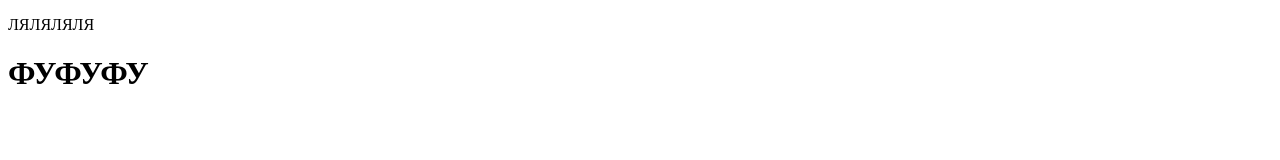
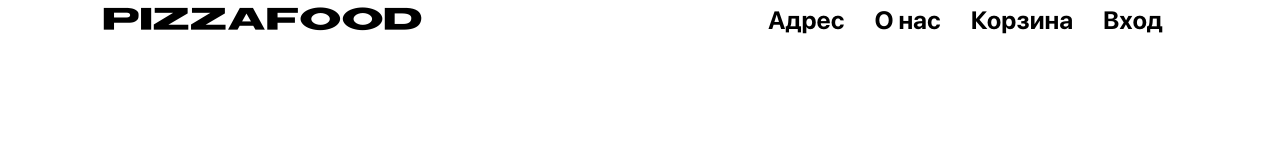
Before and after one commit to D1maKryt/Project, a plain HTML site: page HelloApp/index.html in a window 1280 px wide. Drawn offline with Linux system fonts and the light colour scheme.

Commit message:
Добавлены шрифты, изменено header и мелкие изменения

```diff
--- a/HelloApp/index.html
+++ b/HelloApp/index.html
@@ -3,10 +3,37 @@
 <head>
     <meta charset="UTF-8">
     <meta name="viewport" content="width=device-width, initial-scale=1.0">
+    <link rel="stylesheet" href="styles/style.css">
+    <link rel="stylesheet" href="styles/font.css">
     <title>Проект</title>
 </head>
 <body>
-    <p>ЛЯЛЯЛЯЛЯ</p>
-    <h1>ФУФУФУ</h1>
+    <header>
+
+        <a href="#" class="logo">PizzaFood</a>
+
+        <nav class="navbar">
+            <ul>
+                <li><a href="#">Адрес</a>
+                    <ul>
+                        <li><a href="#">Ленина 3а</a></li>
+                        <li><a href="#">Малышева 124</a></li>
+                    </ul>
+                </li>
+                <li><a href="#">О нас</a></li>
+                <li><a href="#">Корзина</a></li>
+                <li><a href="#">Вход</a></li>
+            </ul>
+        </nav>
+
+    </header>
+
+    <main>
+
+    </main>
+
+    <footer>
+
+    </footer>
 </body>
 </html>
--- /dev/null
+++ b/HelloApp/styles/font.css
@@ -0,0 +1,24 @@
+@font-face {
+    font-family: TS;
+    src: url(fonts/TS\ Block\ Bold.ttf);
+}
+
+@font-face {
+    font-family: sf-pro-regular;
+    src: url(fonts/SF-Pro-Display-Regular.otf);
+}
+
+@font-face {
+    font-family: sf-pro-medium;
+    src: url(fonts/SF-Pro-Display-Medium.otf);
+}
+
+@font-face {
+    font-family: sf-pro-bold;
+    src: url(fonts/SF-Pro-Display-Bold.otf);
+}
+
+@font-face {
+    font-family: sf-pro-black;
+    src: url(fonts/SF-Pro-Display-Black.otf);
+}
--- /dev/null
+++ b/HelloApp/styles/style.css
@@ -0,0 +1,94 @@
+* {
+    margin: 0px;
+    padding: 0px;
+    text-decoration: none;
+    box-sizing: border-box;
+    list-style: none;
+    font-family: sf-pro-regular;
+}
+
+::-webkit-scrollbar {
+    width: 0px;
+}
+
+img {
+    pointer-events: none;
+}
+
+
+/* HEADER */
+
+/* HEADER */
+header {
+    position: fixed;
+    top: 0;
+    left: 0;
+    right: 0;
+    display: flex;
+    justify-content: space-between;
+    align-items: center;
+    padding: 0 8%;
+    -webkit-backdrop-filter: blur(50px);
+    backdrop-filter: blur(50px);
+    background-color: rgba(0, 0, 0, 0);
+    width: 100%;
+    height: 5%;
+    z-index: 1000;
+    top: 0;
+}
+
+.logo {
+    font-size: 35px;
+    font-family: TS;
+    color: black;
+    transition: ease-in 0.5s;
+}
+
+.logo:hover {
+    color: orange;
+}
+
+header nav ul {
+    display: flex;
+}
+
+header nav ul li {
+    position: relative;
+}
+
+header nav ul li a {
+    padding: 15px;
+    color: black;
+    font-size: 25px;
+    font-family: sf-pro-bold;
+    display: block;
+    transition: ease-in-out 0.5s;
+}
+
+header nav ul li a:hover {
+    color: orange;
+}
+
+
+nav ul li ul {
+    position: absolute;
+    left: 0;
+    top: 100%;
+    width: 180px;
+    background-color: white;
+    display: none;
+    border: 1px solid rgba(0, 0, 0, 0.1);
+}
+
+nav ul li:hover ul {
+    display: block;
+}
+
+nav ul li ul li {
+    width: 100%;
+}
+
+nav ul li ul li a {
+    padding: 10px;
+    font-size: 20px;
+}
```
Also changed, not shown: HelloApp/styles/fonts/SF-Pro-Display-Black.otf (added), HelloApp/styles/fonts/SF-Pro-Display-Bold.otf (added), HelloApp/styles/fonts/SF-Pro-Display-Medium.otf (added), HelloApp/styles/fonts/SF-Pro-Display-Regular.otf (added), HelloApp/styles/fonts/TS Block Bold.ttf (added).
